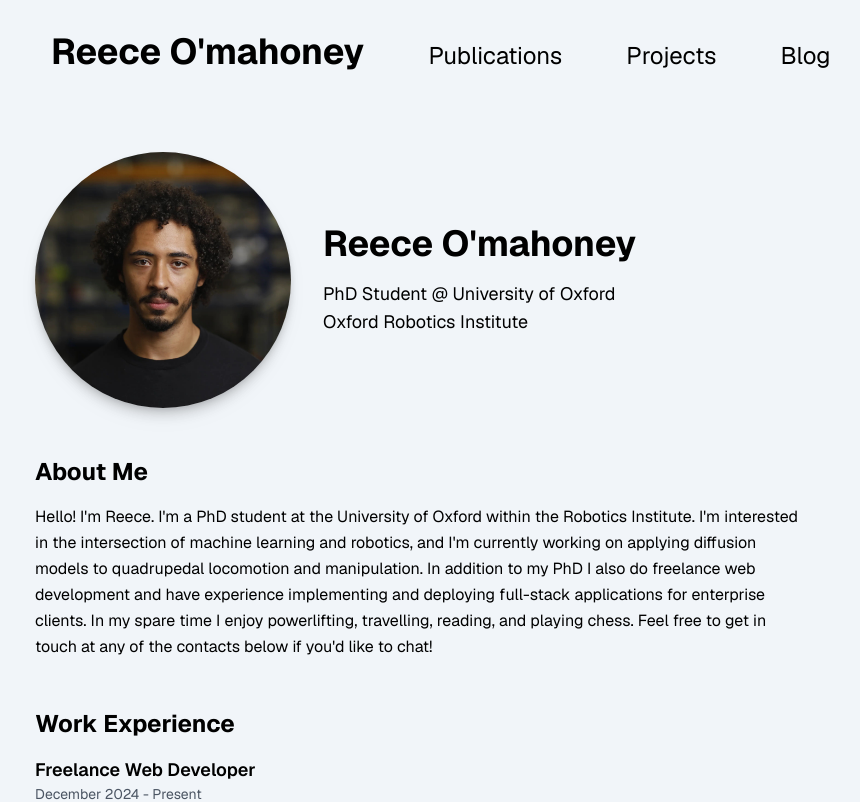
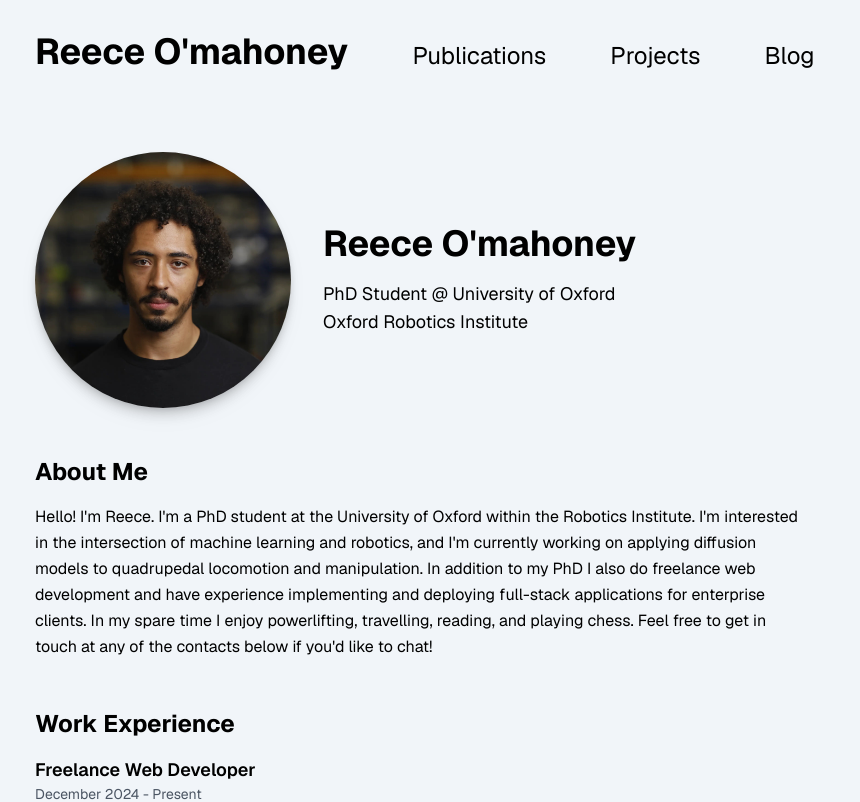
Before and after one commit to reeceomahoney/reeceomahoney, a Next.js app: page / in a window 1280 px wide. Shown: the top 802 px of the page, without its empty margins (29-889 px from the left). Built offline with nearby package versions, Linux system fonts and the light colour scheme.

Commit message:
fix padding

```diff
--- a/src/components/header.tsx
+++ b/src/components/header.tsx
@@ -10,7 +10,7 @@ export default function Header() {
 
   return (
     <>
-      <header className="px-4 md:container md:mx-16">
+      <header className="px-4 md:container md:mx-16 md:px-0">
         {/* Desktop Navigation */}
         <div className="hidden md:flex md:items-center md:justify-between">
           <div className="flex items-end gap-16">
```
